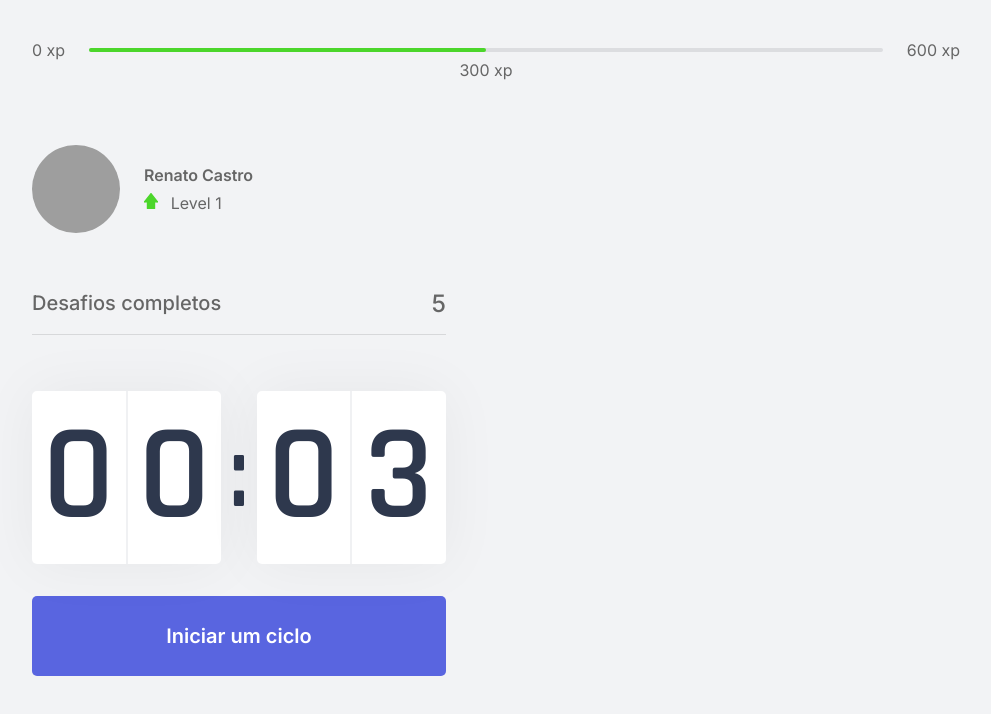
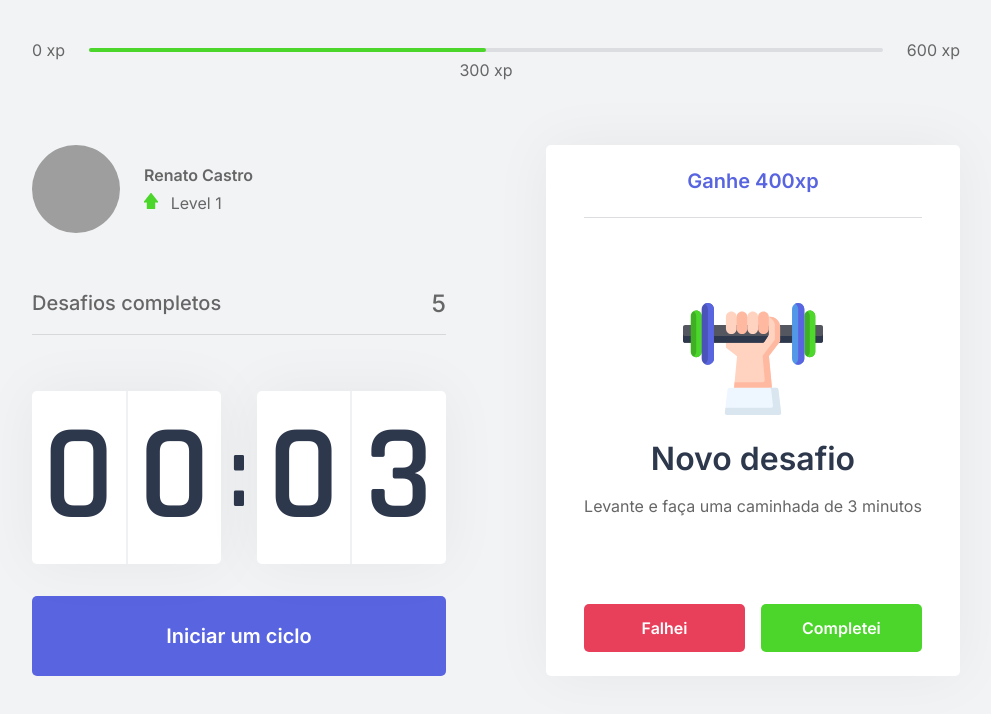
Before and after one commit to RenatoDTH/NLW4_MOVEIT, a Next.js app: page / in a window 1280 px wide. Shown: the top 714 px of the page, without its empty margins (144-1135 px from the left). Built offline with nearby package versions, Linux system fonts and the light colour scheme; grey boxes are pictures that could not be loaded.

Commit message:
feat: add challengeBox component

```diff
--- /dev/null
+++ b/src/components/ChallengeBox.tsx
@@ -0,0 +1,37 @@
+import styles from '../styles/components/ChallengeBox.module.css';
+
+export const ChallengeBox: React.FC = () => {
+  const hasActiveChallenge = true;
+
+  return (
+    <div className={styles.challengeBoxContainer}>
+      {hasActiveChallenge ? (
+        <div className={styles.challengeActive}>
+          <header>Ganhe 400xp</header>
+          <main>
+            <img src="icons/body.svg" alt="body" />
+            <strong>Novo desafio</strong>
+            <p>Levante e faça uma caminhada de 3 minutos</p>
+          </main>
+
+          <footer>
+            <button className={styles.challengeFailedButton} type="button">
+              Falhei
+            </button>
+            <button className={styles.challengeSucceededButton} type="button">
+              Completei
+            </button>
+          </footer>
+        </div>
+      ) : (
+        <div className={styles.challengeNotActive}>
+          <strong>Finalize um ciclo para receber um desafio</strong>
+          <p>
+            <img src="icons/level-up.svg" alt="Level Up" />
+            Avance de level completando desafios
+          </p>
+        </div>
+      )}
+    </div>
+  );
+};
--- a/src/pages/index.tsx
+++ b/src/pages/index.tsx
@@ -1,4 +1,5 @@
 import Head from 'next/head';
+import { ChallengeBox } from '../components/ChallengeBox';
 import { CompletedChallenges } from '../components/CompletedChallenges';
 import { Countdown } from '../components/Countdown';
 import { ExperienceBar } from '../components/ExperienceBar';
@@ -20,6 +21,9 @@
           <CompletedChallenges />
           <Countdown />
         </div>
+        <div>
+          <ChallengeBox />
+        </div>
       </section>
     </div>
   );
--- /dev/null
+++ b/src/styles/components/ChallengeBox.module.css
@@ -0,0 +1,102 @@
+.challengeBoxContainer {
+  height: 100%;
+  background: var(--white);
+  border-radius: 5px;
+  box-shadow: 0 0 60px rgba(0, 0, 0, 0.05);
+  padding: 1.5rem 2rem;
+
+  display: flex;
+  flex-direction: column;
+  align-items: center;
+  justify-content: center;
+  text-align: center;
+}
+
+.challengeNotActive {
+  display: flex;
+  flex-direction: column;
+  align-items: center;
+}
+
+.challengeNotActive strong {
+  font-size: 1.5rem;
+  font-weight: 500;
+  line-height: 1.4;
+}
+
+.challengeNotActive p {
+  display: flex;
+  flex-direction: column;
+  align-items: center;
+  line-height: 1.4;
+  max-width: 70%;
+  margin-top: 3rem;
+}
+
+.challengeNotActive p  img{
+  margin-bottom: 1rem;
+}
+
+.challengeActive {
+  height: 100%;
+  display: flex;
+  flex-direction: column;
+}
+
+.challengeActive header {
+  color: var(--blue);
+  font-weight: 600;
+  font-size: 1.25rem;
+  padding: 0 2rem 1.5rem;
+  border-bottom: 1px solid var(--gray-line);
+}
+
+.challengeActive main {
+  flex: 1;
+  display: flex;
+  flex-direction: column;
+  align-items: center;
+  justify-content: center;
+}
+
+.challengeActive main strong {
+  font-size: 2rem;
+  font-weight: 600;
+  color: var(--title);
+  margin: 1.5rem 0 1rem;
+}
+
+.challengeActive main p {
+  line-height: 1.5;
+}
+
+.challengeActive footer {
+  display: grid;
+  grid-template-columns: 1fr 1fr;
+  gap: 1rem;
+}
+
+.challengeActive footer button {
+  height: 3rem;
+  display: flex;
+  align-items: center;
+  justify-content: center;
+  border: 0;
+  border-radius: 5px;
+  color: var(--white);
+  font-size: 1rem;
+  font-weight: 600;
+  transition: filter 0.2s;
+}
+
+.challengeActive footer button.challengeFailedButton {
+  background: var(--red);
+}
+
+.challengeActive footer button.challengeSucceededButton {
+  background: var(--green);
+}
+
+.challengeActive footer button:hover {
+  filter: brightness(0.9);
+}
```
